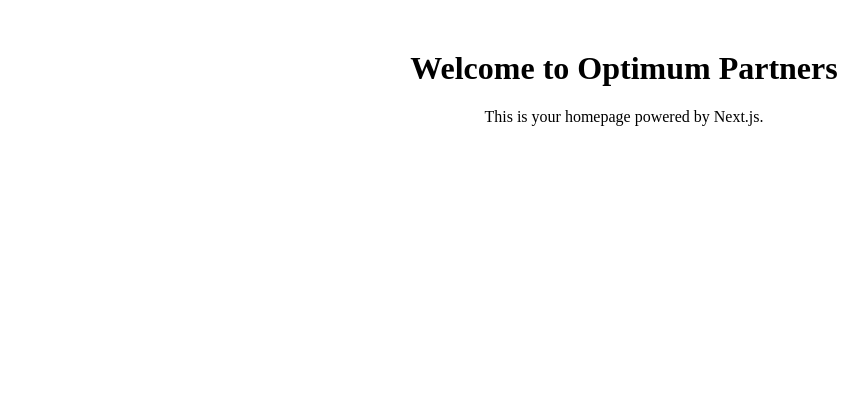
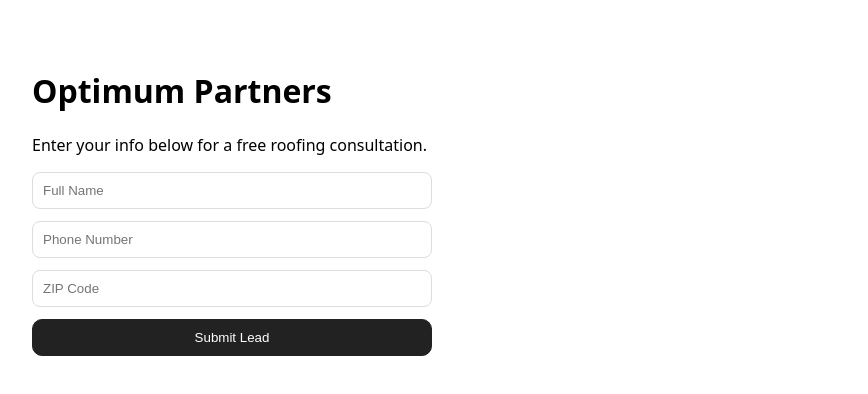
Before and after one commit to bigbiznezz269-hue/Optimum-Partners--next, a Next.js app: page / in a window 1280 px wide. Shown: the top 394 px of the page, without its empty margins (16-884 px from the left). Built offline with nearby package versions, Linux system fonts and the light colour scheme.

Commit message:
Update index.js

```diff
--- a/pages/index.js
+++ b/pages/index.js
@@ -1,8 +1,56 @@
 export default function Home() {
   return (
-    <div style={{ textAlign: "center", marginTop: "50px" }}>
-      <h1>Welcome to Optimum Partners</h1>
-      <p>This is your homepage powered by Next.js.</p>
-    </div>
+    <main style={{padding: 40, fontFamily: "system-ui"}}>
+      <h1>Optimum Partners</h1>
+      <p>Enter your info below for a free roofing consultation.</p>
+
+      <form
+        action="/api/leads"
+        method="POST"
+        style={{display: "grid", gap: 12, maxWidth: 400}}
+      >
+        <input
+          name="name"
+          placeholder="Full Name"
+          required
+          style={{padding: 10, border: "1px solid #ddd", borderRadius: 8}}
+        />
+        <input
+          name="phone"
+          placeholder="Phone Number"
+          required
+          style={{padding: 10, border: "1px solid #ddd", borderRadius: 8}}
+        />
+        <input
+          name="zip"
+          placeholder="ZIP Code"
+          required
+          style={{padding: 10, border: "1px solid #ddd", borderRadius: 8}}
+        />
+
+        {/* hidden honeypot field to trap bots */}
+        <input
+          type="text"
+          name="__hp"
+          style={{display:"none"}}
+          tabIndex="-1"
+          autoComplete="off"
+        />
+
+        <button
+          type="submit"
+          style={{
+            padding: "10px 14px",
+            borderRadius: 10,
+            border: "1px solid #222",
+            background: "#222",
+            color: "white",
+            cursor: "pointer"
+          }}
+        >
+          Submit Lead
+        </button>
+      </form>
+    </main>
   );
 }
```
